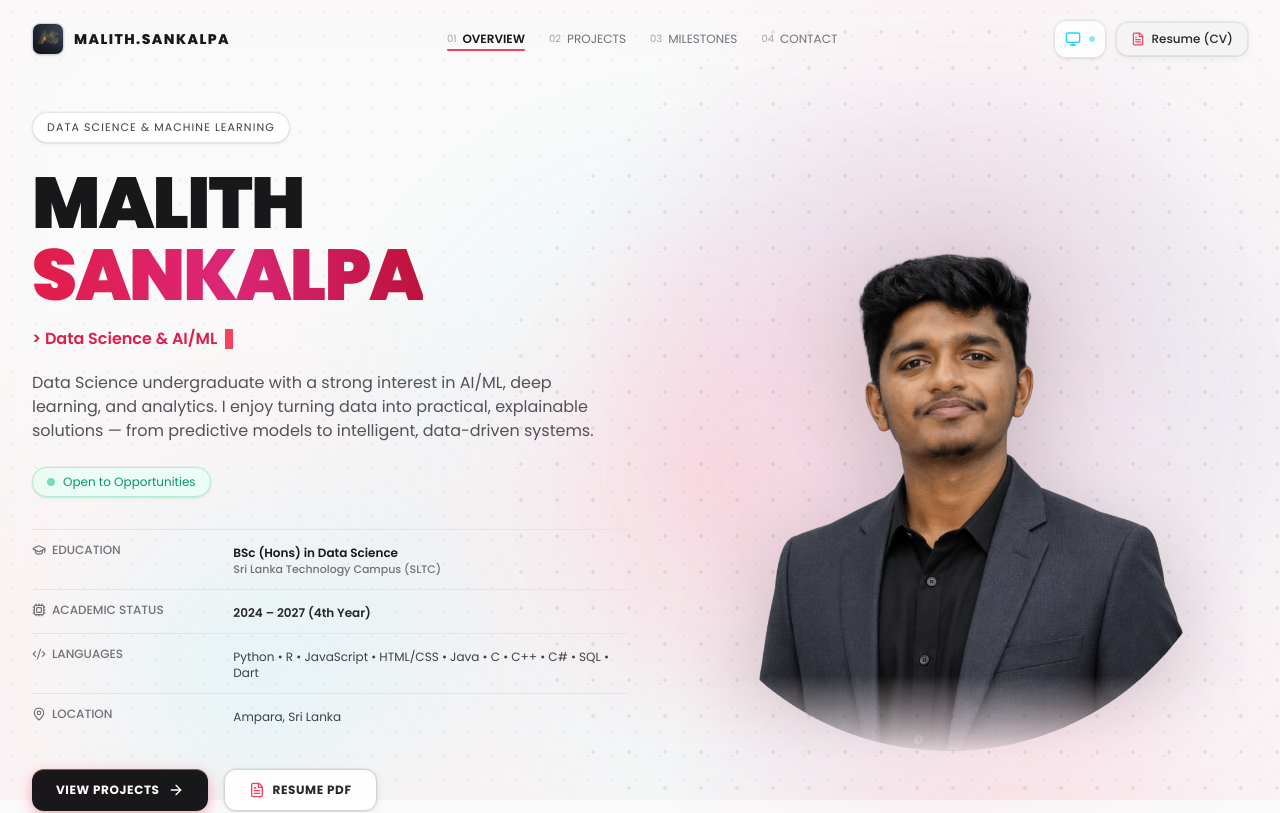
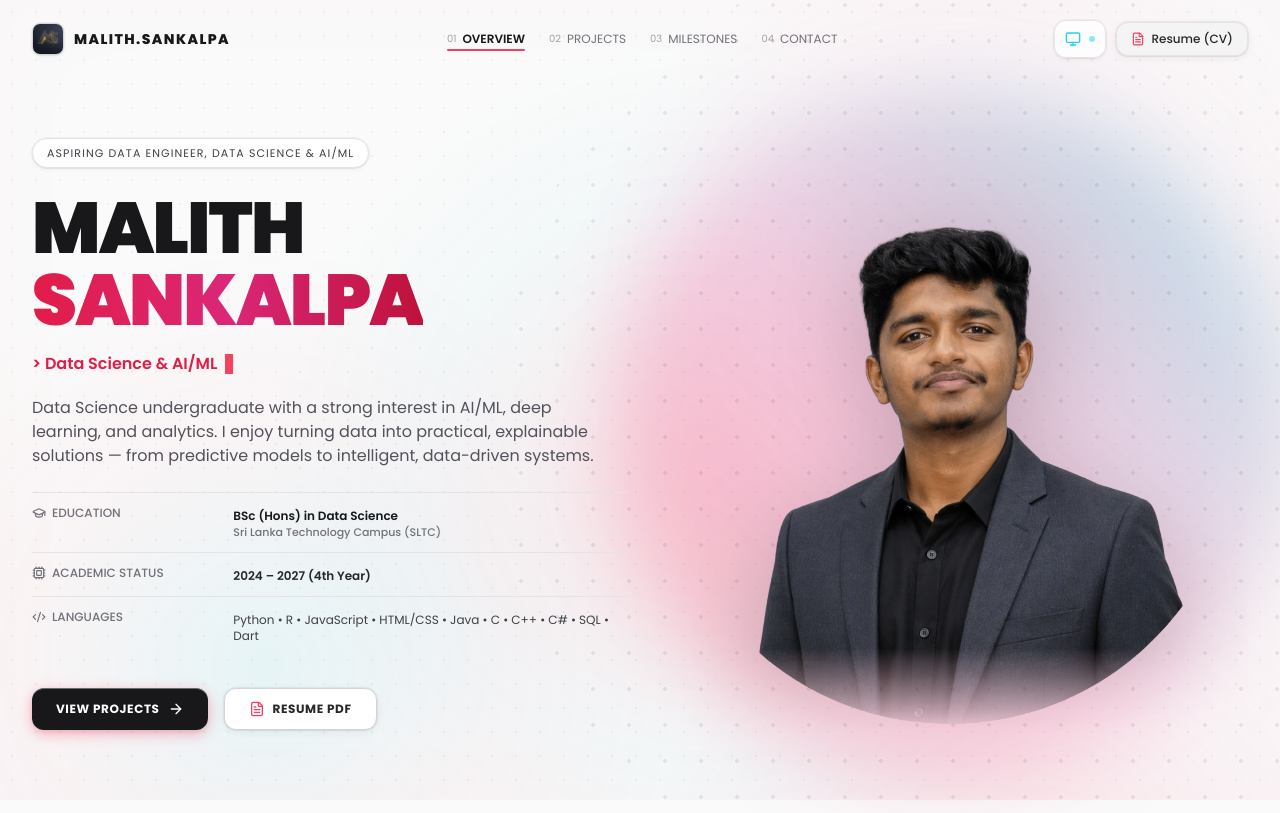
Before and after one commit to sankalpams/My-Portfolio, a React (Vite) app: page / in a window 1280 px wide. Shown: the top 813 px of the page. Built offline with nearby package versions, Linux system fonts and the light colour scheme.

Commit message:
update role badge to data engineering, remove redundant pill, and prioritize photo loading

```diff
--- a/src/components/Hero.tsx
+++ b/src/components/Hero.tsx
@@ -1,6 +1,5 @@
 import React, { useState, useEffect } from 'react';
 import {
-  MapPin,
   GraduationCap,
   Cpu,
   Code2,
@@ -69,7 +68,7 @@ export const Hero: React.FC<HeroProps> = ({ onOpenResume }) => {
 
             {/* Top Pill Badge */}
             <div className="inline-flex items-center gap-2 px-3.5 py-1.5 rounded-full bg-white dark:bg-zinc-900/90 border border-zinc-200 dark:border-zinc-800 text-zinc-700 dark:text-zinc-300 text-[10px] sm:text-[11px] font-mono tracking-widest uppercase mb-4 sm:mb-6 pill-3d">
-              <span>DATA SCIENCE &amp; MACHINE LEARNING</span>
+              <span>Aspiring Data Engineer, Data Science &amp; AI/ML</span>
             </div>
 
             {/* Giant Bold Dual-Line Title */}
@@ -92,12 +91,6 @@ export const Hero: React.FC<HeroProps> = ({ onOpenResume }) => {
             <p className="text-sm sm:text-base text-zinc-600 dark:text-zinc-400 leading-relaxed max-w-xl mb-6 font-normal">
               {personalInfo.bio}
             </p>
-
-            {/* Availability Pill */}
-            <div className="inline-flex items-center gap-2 px-3.5 py-1.5 rounded-full bg-emerald-50 dark:bg-emerald-500/10 border border-emerald-200 dark:border-emerald-500/30 text-emerald-600 dark:text-emerald-400 text-xs font-mono mb-8 pill-3d">
-              <span className="w-2 h-2 rounded-full bg-emerald-500 animate-pulse" />
-              <span>Open to Opportunities</span>
-            </div>
 
             {/* Tabular Metadata Grid (Sanket Chaudhari Style) */}
             <div className="w-full border-t border-zinc-200 dark:border-zinc-800/80 divide-y divide-zinc-200 dark:divide-zinc-900 text-xs font-mono">
@@ -136,16 +129,6 @@ export const Hero: React.FC<HeroProps> = ({ onOpenResume }) => {
                 </div>
               </div>
 
-              {/* Location */}
-              <div className="py-3 grid grid-cols-1 sm:grid-cols-12 gap-2 items-baseline">
-                <div className="sm:col-span-4 text-zinc-500 dark:text-zinc-400 uppercase flex items-center gap-1.5 font-medium">
-                  <MapPin className="w-3.5 h-3.5 text-zinc-500 dark:text-zinc-400" />
-                  <span>LOCATION</span>
-                </div>
-                <div className="sm:col-span-8 text-zinc-700 dark:text-zinc-300">
-                  {personalInfo.location}
-                </div>
-              </div>
 
             </div>
 
@@ -178,7 +161,10 @@ export const Hero: React.FC<HeroProps> = ({ onOpenResume }) => {
               <div className="absolute inset-0 rounded-full radar-grid opacity-60 pointer-events-none scale-150" />
 
               {/* Theme Ambient Glowing Radial Backdrop */}
-              <div className="absolute w-[320px] h-[320px] sm:w-[580px] sm:h-[580px] lg:w-[680px] lg:h-[680px] rounded-full bg-gradient-to-tr from-rose-500/30 via-pink-500/20 to-cyan-500/30 blur-3xl -z-10 animate-pulse-glow" />
+              <div
+                className="absolute w-[320px] h-[320px] sm:w-[580px] sm:h-[580px] lg:w-[680px] lg:h-[680px] rounded-full bg-gradient-to-tr from-rose-500/30 via-pink-500/20 to-cyan-500/30 blur-2xl -z-10"
+                style={{ transform: 'translateZ(0)', willChange: 'opacity' }}
+              />
 
               {/* Prominently Enlarged Cutout Photo */}
               <div className="relative z-10 group w-full flex justify-center items-center">
@@ -186,6 +172,8 @@ export const Hero: React.FC<HeroProps> = ({ onOpenResume }) => {
                   <img
                     src="/malith_cutout.png"
                     alt="Malith Shehan Sankalpa"
+                    fetchPriority="high"
+                    decoding="async"
                     className="w-[280px] sm:w-[400px] md:w-[500px] lg:w-[580px] xl:w-[680px] max-w-full h-auto object-contain drop-shadow-[0_20px_45px_rgba(0,0,0,0.18)] dark:drop-shadow-[0_35px_80px_rgba(244,63,94,0.35)] sm:group-hover:scale-105 transition-all duration-500"
                     onError={(e) => {
                       (e.target as HTMLImageElement).src = '/malith_photo.jpg';
```
